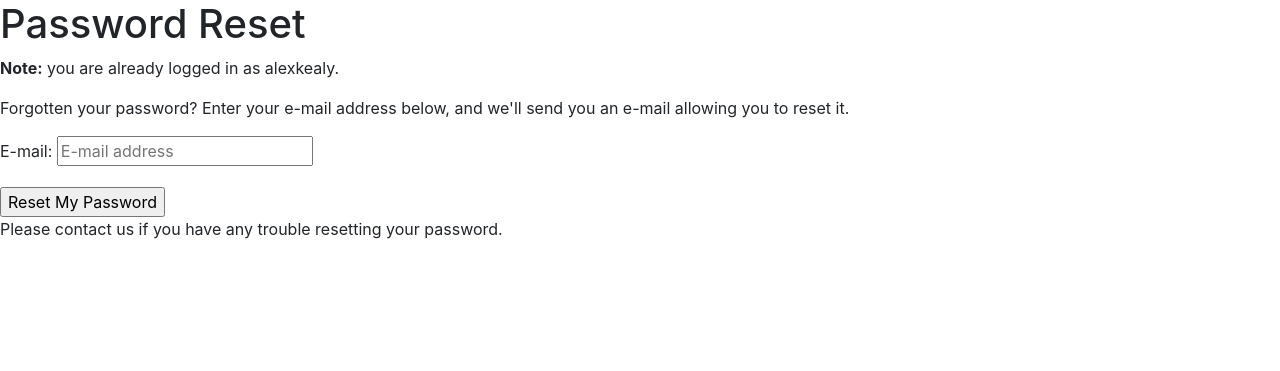
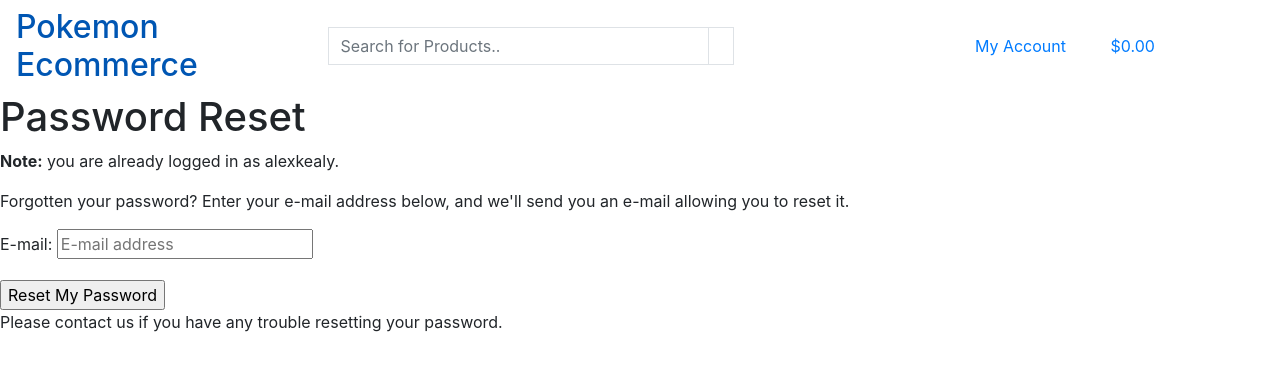
Before and after one commit to aokealy/pokemon-ecom5, a Django app: page /accounts/password/reset/ in a window 1280 px wide. Shown: the top 371 px of the page. Run offline with Django 3.2, Linux system fonts and the light colour scheme; a user stored in the database is signed in; some libraries are stand-ins or nearby versions.

Commit message:
base.html
add boostrap layout for the the heading of the website

```diff
--- a/home/templates/home/index.html
+++ b/home/templates/home/index.html
@@ -1,6 +1,6 @@
-{% extends "core.html" %}
+{% extends "base.html" %}
 {% load static %}
 
 {% block content %}
-    <h1 class="display-4 text-success">It works!</h1>
+
 {% endblock %}
--- a/templates/base.html
+++ b/templates/base.html
@@ -5,35 +5,95 @@
   <head>
 
     {% block meta %}
-        <meta http-equiv="X-UA-Compatible" content="ie=edge">
-        <meta charset="utf-8">
-        <meta name="viewport" content="width=device-width, initial-scale=1, shrink-to-fit=no">
+      <meta http-equiv="X-UA-Compatible" content="ie=edge">
+      <meta charset="utf-8">
+      <meta name="viewport" content="width=device-width, initial-scale=1, shrink-to-fit=no">
     {% endblock %}
 
     {% block extra_meta %}
     {% endblock %}
 
-    {% block corecss %}
-        <link rel="stylesheet" href="https://stackpath.bootstrapcdn.com/bootstrap/4.4.1/css/bootstrap.min.css" integrity="sha384-Vkoo8x4CGsO3+Hhxv8T/Q5PaXtkKtu6ug5TOeNV6gBiFeWPGFN9MuhOf23Q9Ifjh" crossorigin="anonymous">
+
+     {% block corecss %}
+    <!-- Bootstrap CSS -->
+      <link rel="stylesheet" href="https://cdn.jsdelivr.net/npm/bootstrap@4.4.1/dist/css/bootstrap.min.css" integrity="sha384-Vkoo8x4CGsO3+Hhxv8T/Q5PaXtkKtu6ug5TOeNV6gBiFeWPGFN9MuhOf23Q9Ifjh" crossorigin="anonymous">
     {% endblock %}
 
     {% block extra_css %}
     {% endblock %}
 
     {% block corejs %}
-        <script src="https://code.jquery.com/jquery-3.4.1.slim.min.js" integrity="sha384-J6qa4849blE2+poT4WnyKhv5vZF5SrPo0iEjwBvKU7imGFAV0wwj1yYfoRSJoZ+n" crossorigin="anonymous"></script>
-        <script src="https://cdn.jsdelivr.net/npm/popper.js@1.16.0/dist/umd/popper.min.js" integrity="sha384-Q6E9RHvbIyZFJoft+2mJbHaEWldlvI9IOYy5n3zV9zzTtmI3UksdQRVvoxMfooAo" crossorigin="anonymous"></script>
-        <script src="https://stackpath.bootstrapcdn.com/bootstrap/4.4.1/js/bootstrap.min.js" integrity="sha384-wfSDF2E50Y2D1uUdj0O3uMBJnjuUD4Ih7YwaYd1iqfktj0Uod8GCExl3Og8ifwB6" crossorigin="anonymous"></script>
+      <script src="https://cdn.jsdelivr.net/npm/jquery@3.5.1/dist/jquery.min.js" integrity="sha256-9/aliU8dGd2tb6OSsuzixeV4y/faTqgFtohetphbbj0=" crossorigin="anonymous"></script>
+      <script src="https://cdn.jsdelivr.net/npm/popper.js@1.16.0/dist/umd/popper.min.js" integrity="sha384-Q6E9RHvbIyZFJoft+2mJbHaEWldlvI9IOYy5n3zV9zzTtmI3UksdQRVvoxMfooAo" crossorigin="anonymous"></script>
+      <script src="https://cdn.jsdelivr.net/npm/bootstrap@4.4.1/dist/js/bootstrap.min.js" integrity="sha384-wfSDF2E50Y2D1uUdj0O3uMBJnjuUD4Ih7YwaYd1iqfktj0Uod8GCExl3Og8ifwB6" crossorigin="anonymous"></script>
     {% endblock %}
 
     {% block extra_js %}
     {% endblock %}
 
-    <title>Boutique Ado {% block extra_title %}{% endblock %}</title>
+    <title>Pokemon | Ecommerce {% block extra_title %}{% endblock %}</title>
   </head>
   <body>
-    <header class="container-fluid fixed-top"></header>
-
+    <div class="row">
+      <div class="col-10 col-lg-3 my-auto py-1 py-lg-0 text-center text-lg-left">
+          <a href="{% url 'home' %}" class="nav-link main-logo-link">
+              <h2 class="logo-font text-black my-0">Pokemon Ecommerce</h2>
+          </a>
+      </div>
+      <div class="col-12 col-lg-4 my-auto py-1 py-lg-0">
+          <form method="GET" action="">
+              <div class="input-group w-100">
+                  <input class="form-control border border-black rounded-0" type="text" name="q" placeholder="Search for Products..">
+                  <div class="input-group-append">
+                      <button class="form-control btn btn-black border border-black rounded-0" type="submit">
+                          <span class="icon">
+                              <i class="fas fa-search"></i>
+                          </span>
+                      </button>
+                  </div>
+              </div>
+          </form>
+      </div>
+      <div class="col-12 col-lg-4 my-auto py-1 py-lg-0">
+        <ul class="list-inline list-unstyled text-center text-lg-right my-0">
+            <li class="list-inline-item dropdown">
+                <a class="text-black nav-link" href="#" id="user-options" data-toggle="dropdown" aria-haspopup="true" aria-expanded="false">
+                    <div class="text-center">
+                        <div><i class="fas fa-user fa-lg"></i></div>
+                        <p class="my-0">My Account</p>
+                    </div>
+                </a>
+                <div class="dropdown-menu border-0" aria-labelledby="user-options">
+                    {% if request.user.is_authenticated %}
+                        {% if request.user.is_superuser %}
+                            <a href="" class="dropdown-item">Product Management</a>
+                        {% endif %}
+                        <a href="" class="dropdown-item">My Profile</a>
+                        <a href="{% url 'account_logout' %}" class="dropdown-item">Logout</a>
+                    {% else %}
+                        <a href="{% url 'account_signup' %}" class="dropdown-item">Register</a>
+                        <a href="{% url 'account_login' %}" class="dropdown-item">Login</a>
+                    {% endif %}
+                </div>
+            </li>
+            <li class="list-inline-item">
+                <a class="{% if grand_total %}text-info font-weight-bold{% else %}text-black{% endif %} nav-link" href="">
+                    <div class="text-center">
+                        <div><i class="fas fa-shopping-bag fa-lg"></i></div>
+                        <p class="my-0">
+                            {% if grand_total %}
+                                ${{ grand_total|floatformat:2 }}
+                            {% else %}
+                                $0.00
+                            {% endif %}
+                        </p>
+                    </div>
+                </a>
+            </li>
+        </ul>
+    </div>
+</div>
+</header>
     {% if messages %}
         <div class="message-container"></div>
     {% endif %}
@@ -48,5 +108,7 @@
     {% endblock %}
 
 
+
+
   </body>
 </html>
```
Also changed, not shown: templates/core.html (deleted, +0 -56 lines), logo.png (added).
